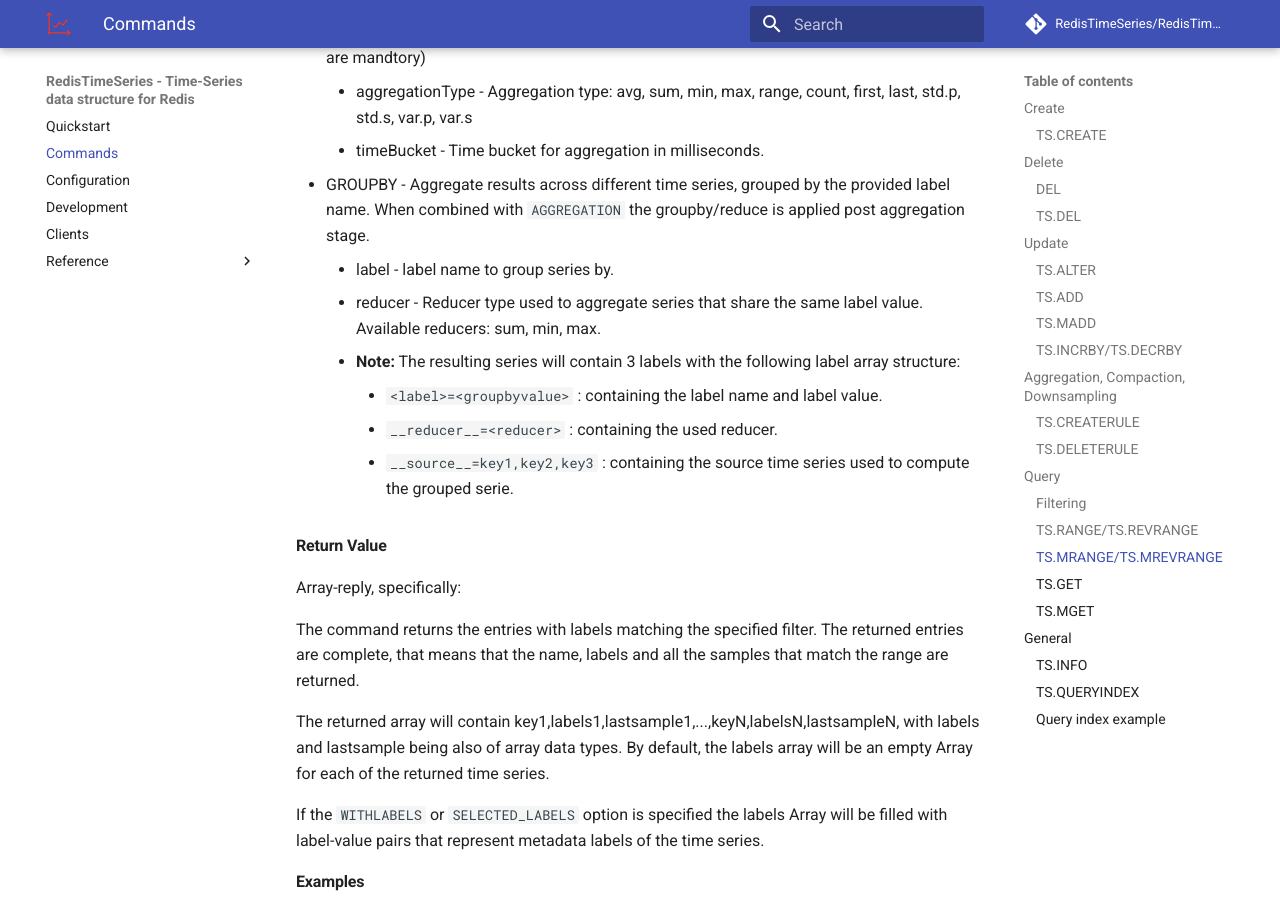
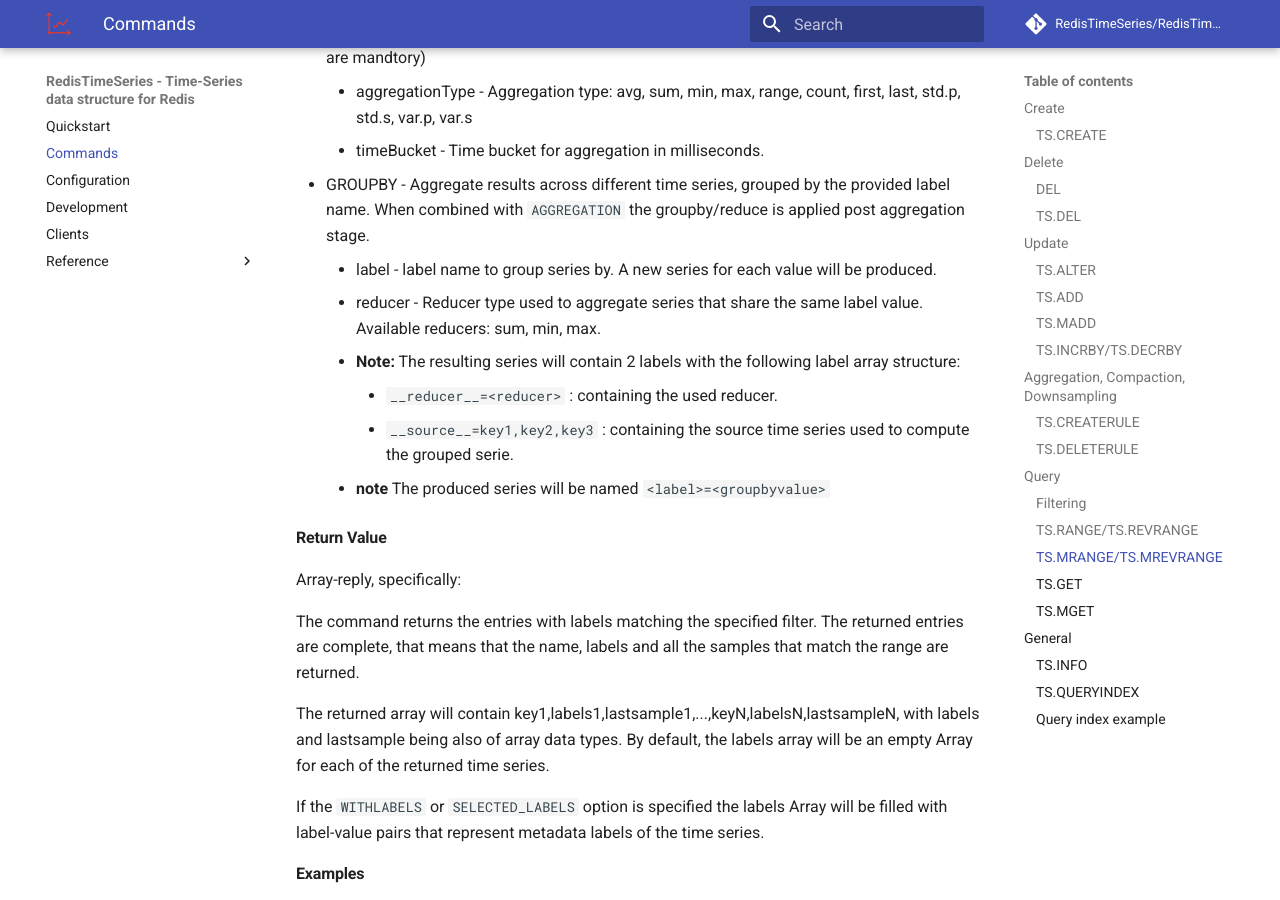
Before and after one commit to RedisTimeSeries/RedisTimeSeries, an MkDocs documentation site: the page built from docs/commands.md, in a window 1280 px wide and 900 px high, scrolled down 10144 px. Built offline with MkDocs 1.6.1 and Material for MkDocs 9.7.7, drawn with Linux system fonts in a browser that asks for light colours; comment, search, counter and statistics services are not loaded.

Commit message:
small doc changes for  reducers

```diff
--- a/docs/commands.md
+++ b/docs/commands.md
@@ -412,12 +412,13 @@
 
 * GROUPBY - Aggregate results across different time series, grouped by the provided label name.
   When combined with `AGGREGATION` the groupby/reduce is applied post aggregation stage.
-    * label - label name to group series by.
+    * label - label name to group series by.  A new series for each value will be produced.
     * reducer - Reducer type used to aggregate series that share the same label value. Available reducers: sum, min, max.
-    * **Note:** The resulting series will contain 3 labels with the following label array structure:
-         * `<label>=<groupbyvalue>` : containing the label name and label value.
+    * **Note:** The resulting series will contain 2 labels with the following label array structure:
          * `__reducer__=<reducer>` : containing the used reducer.
          * `__source__=key1,key2,key3` : containing the source time series used to compute the grouped serie.
+    * **note** The produced series will be named `<label>=<groupbyvalue>`
+
 
 #### Return Value
 
```
